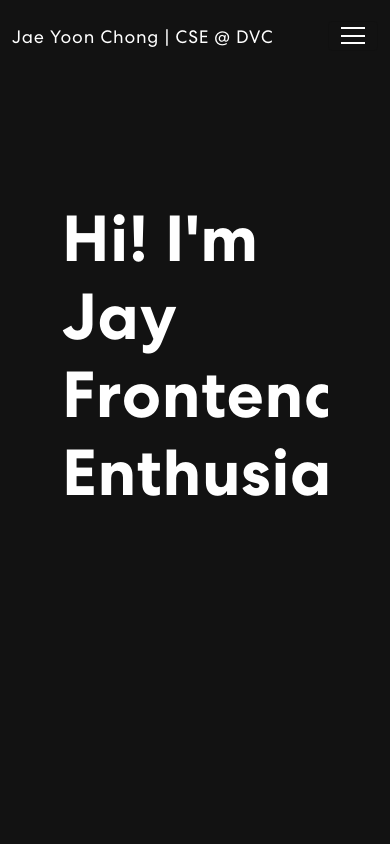
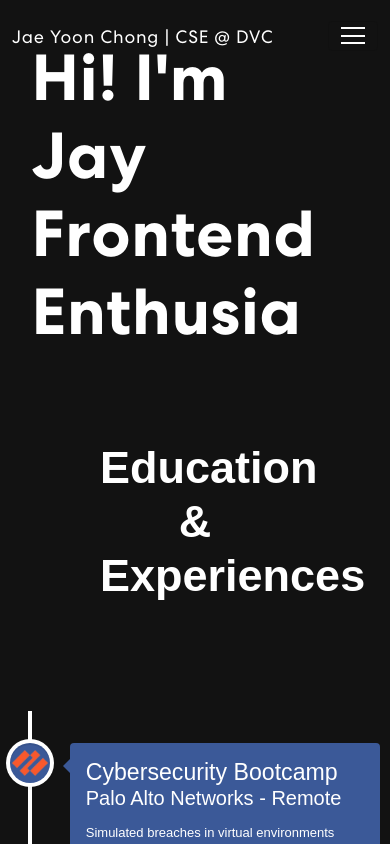
Before and after one commit to Kizum1/portfolio, a React (Create React App) app in the folder personal-portfolio/: page / in a window 390 px wide. Shown: the top 844 px of the page. Built offline with nearby package versions, Linux system fonts and the light colour scheme.

Commit message:
dynamic padding and auto for mini screens

```diff
--- a/personal-portfolio/src/App.css
+++ b/personal-portfolio/src/App.css
@@ -252,20 +252,21 @@ nav.navbar .navbar-toggler[aria-expanded="true"] .navbar-toggler-icon {
   letter-spacing: 0.8px;
 }
 .banner {
-  padding: 200px 50px 250px 50px;
-  height: 500px;
+  padding: 20% 5% 25% 5%;
   overflow: hidden;
+  height: auto;
 }
 section:not(.banner) {
   padding-top: 100px;
 }
 @media (max-width: 768px) {
   .banner {
-      height: auto;
- }
+    height: auto;
+    padding: 10% 5%;
+  }
   section:not(.banner) {
-      padding-top: 50px;
- }
+    padding-top: 5%;
+  }
 }
 .banner .tagline {
   font-weight: 700;
```
